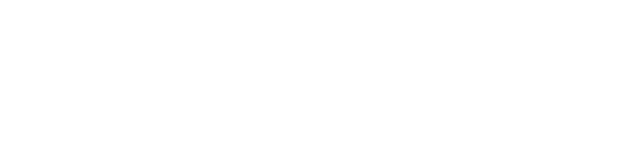
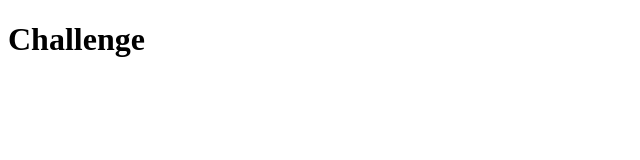
Before and after one commit to HugoCravoMendes/my-super-website, a plain HTML site: page index.html in a window 1280 px wide. Shown: the whole page, without its empty margins (0-640 px from the left). Drawn offline with Linux system fonts and the light colour scheme.

Commit message:
Modified locally

```diff
--- a/index.html
+++ b/index.html
@@ -2,9 +2,9 @@
 <html>
   <head>
     <meta charset="UTF-8">
-    <title>title</title>
+    <title>Git/GitHub3:Remote</title>
   </head>
   <body>
-
+  <h1>Challenge</h1>
   </body>
 </html>
```
